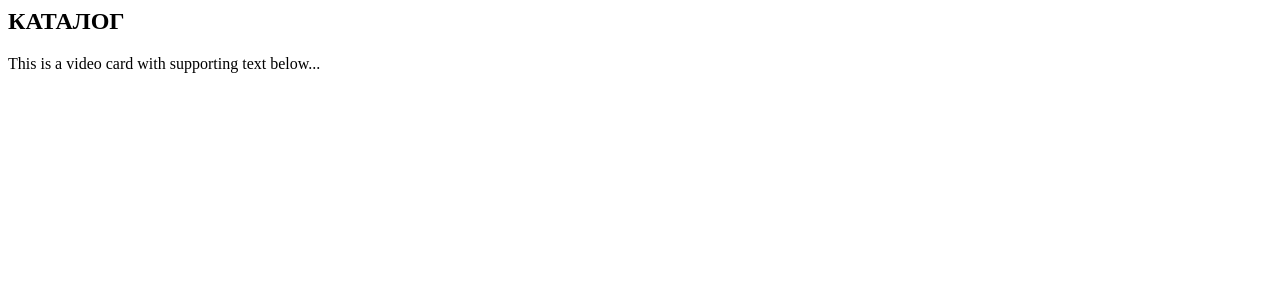
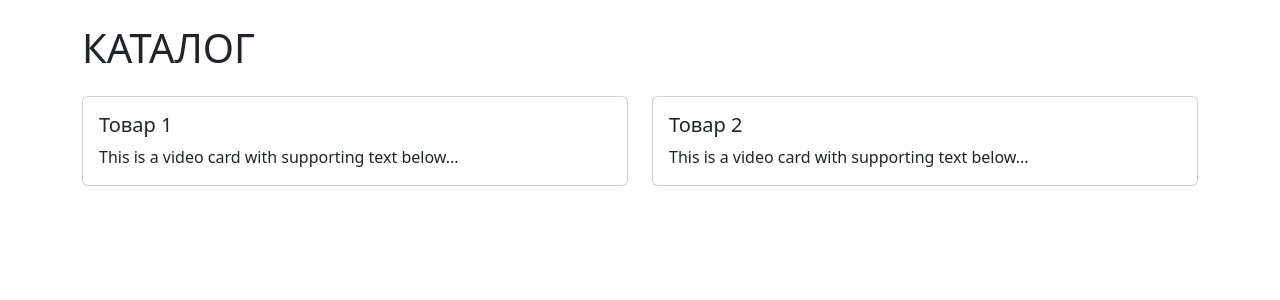
Before and after one commit to vladreson/web_project, a Flask app: page /catalog in a window 1280 px wide. Shown: the top 300 px of the page. Run offline with Flask 3, Linux system fonts and the light colour scheme.

Commit message:
изменение контактов и каталога

```diff
--- a/templates/catalog.html
+++ b/templates/catalog.html
@@ -1,12 +1,34 @@
-<div class="container">
-    <h2>КАТАЛОГ</h2>
-    <div class="row">
-        <div class="col-md-4">
-            <div class="card">
-                <div class="card-body">
-                    <p>This is a video card with supporting text below...</p>
+<!DOCTYPE html>
+<html lang="ru">
+<head>
+    <meta charset="UTF-8">
+    <meta name="viewport" content="width=device-width, initial-scale=1">
+    <title>Каталог</title>
+    <link href="https://cdn.jsdelivr.net/npm/bootstrap@5.3.0/dist/css/bootstrap.min.css" rel="stylesheet">
+</head>
+<body>
+    <div class="container mt-4">
+        <h1 class="mb-4">КАТАЛОГ</h1>
+
+        <!-- Пример карточек товаров -->
+        <div class="row">
+            <div class="col-md-6 mb-4">
+                <div class="card">
+                    <div class="card-body">
+                        <h5 class="card-title">Товар 1</h5>
+                        <p class="card-text">This is a video card with supporting text below...</p>
+                    </div>
+                </div>
+            </div>
+            <div class="col-md-6 mb-4">
+                <div class="card">
+                    <div class="card-body">
+                        <h5 class="card-title">Товар 2</h5>
+                        <p class="card-text">This is a video card with supporting text below...</p>
+                    </div>
                 </div>
             </div>
         </div>
     </div>
-</div>
+</body>
+</html>
```
Also changed, not shown: templates/contacts.html (+23 -4 lines).
